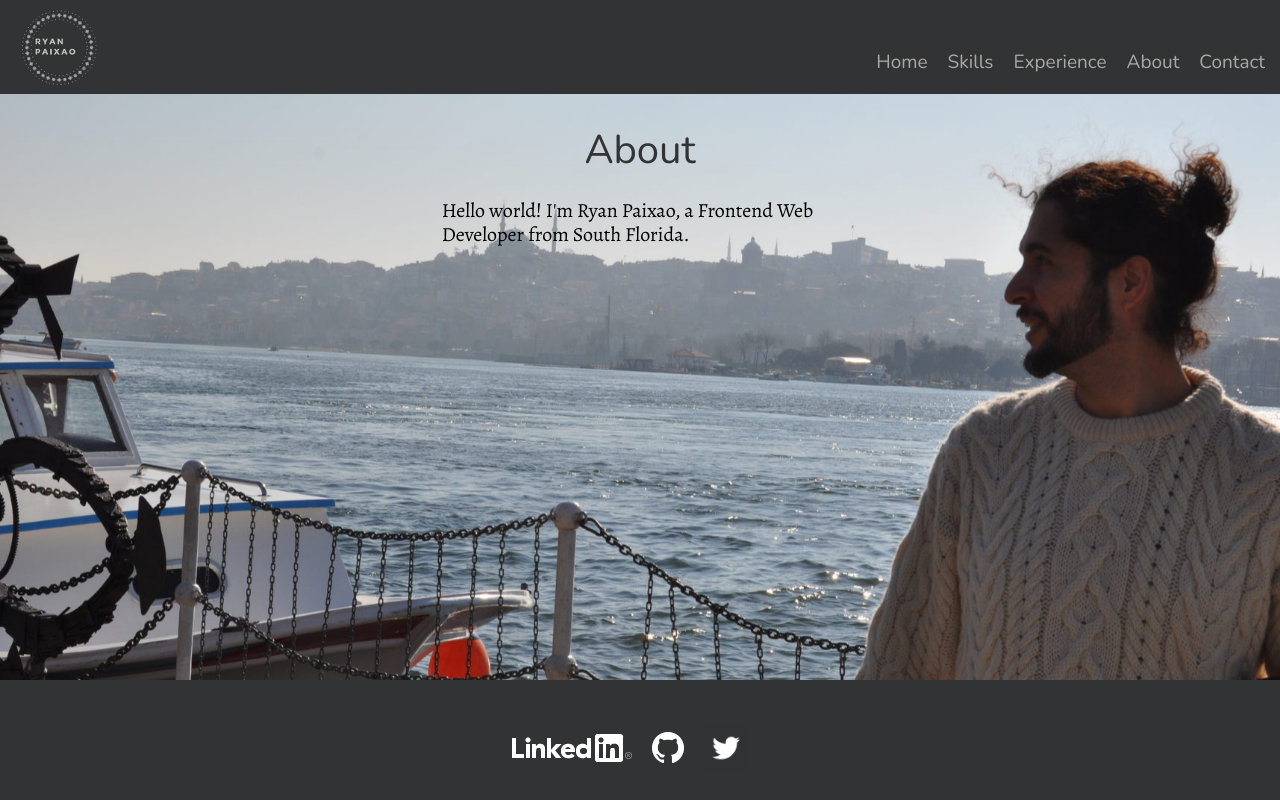
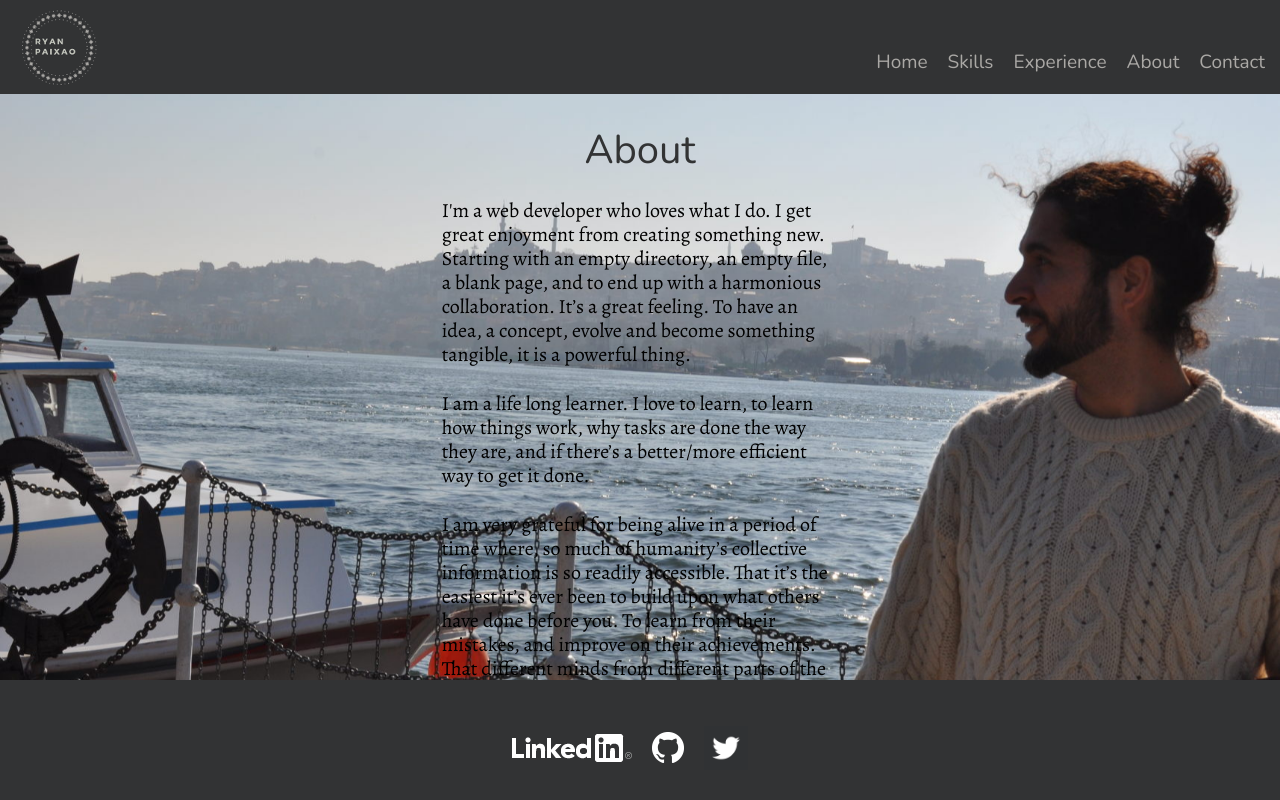
Before and after one commit to ryanpaixao/ryanpaixao.com-source, a React (Create React App) app: page /About in a window 1280 px wide. Built offline with nearby package versions, Linux system fonts and the light colour scheme.

Commit message:
Update text of about page.

```diff
--- a/src/components/pages/about.jsx
+++ b/src/components/pages/about.jsx
@@ -5,8 +5,15 @@ const About = () => {
     <div className="container-fluid">
       <h1>About</h1>
       <p>
-        Hello world! I'm Ryan Paixao, a Frontend Web Developer from South Florida.
+        I'm a web developer who loves what I do. I get great enjoyment from creating something new. Starting with an empty directory, an empty file, a blank page, and to end up with a harmonious collaboration. It’s a great feeling. To have an idea, a concept, evolve and become something tangible, it is a powerful thing.
+      </p>
 
+      <p>
+        I am a life long learner. I love to learn, to learn how things work, why tasks are done the way they are, and if there’s a better/more efficient way to get it done.
+      </p>
+
+      <p>
+        I am very grateful for being alive in a period of time where, so much of humanity’s collective information is so readily accessible. That it’s the easiest it’s ever been to build upon what others have done before you. To learn from their mistakes, and improve on their achievements. That different minds from different parts of the world can collaborate to create.
       </p>
     </div>
   );
```
